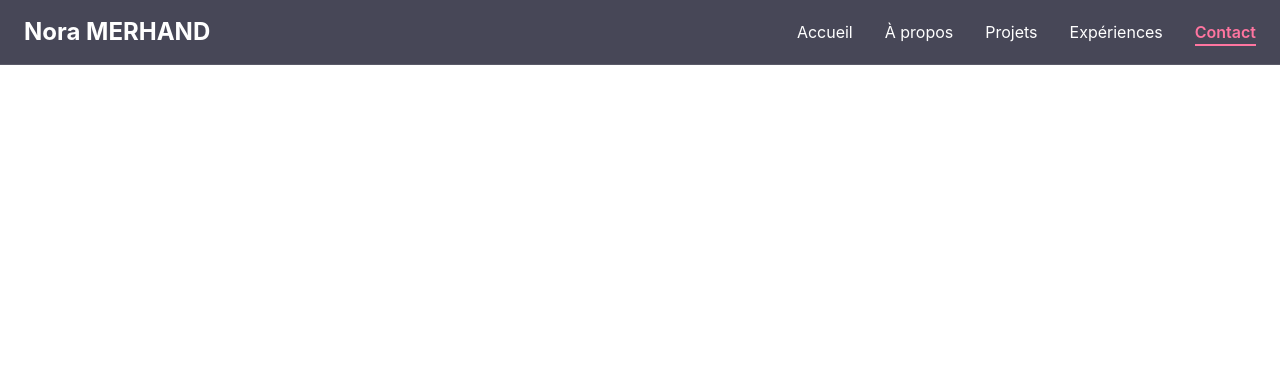
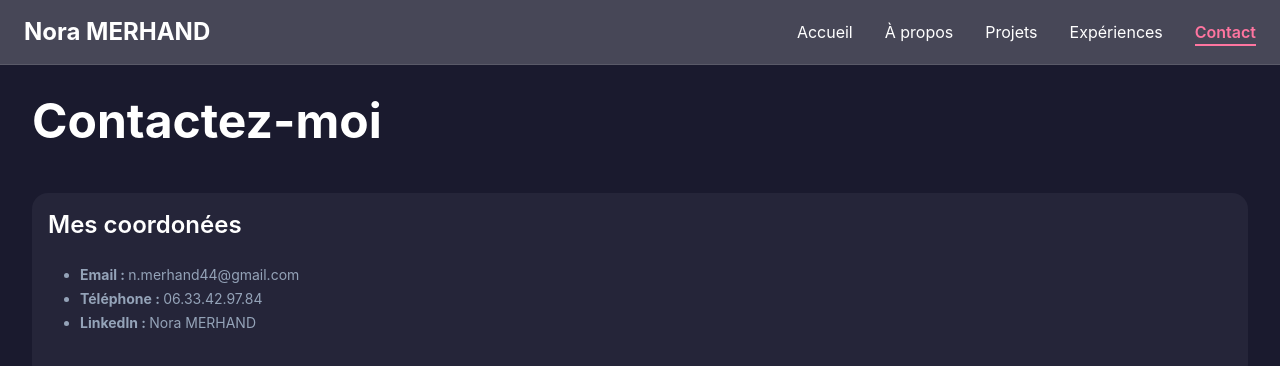
Before and after one commit to nmerhand/mon-portfolio, a React (Vite) app: page /contact in a window 1280 px wide. Shown: the top 366 px of the page. Built offline with nearby package versions, Linux system fonts and the light colour scheme.

Commit message:
Page de contact

```diff
--- a/src/components/Section.tsx
+++ /dev/null
@@ -1,18 +0,0 @@
-import React from 'react';
-
-interface SectionProps {
-    id: string;
-    title: string;
-    content: string;
-}
-
-const Section: React.FC<SectionProps> = ({ id, title, content }) => {
-    return (
-        <section id={id} className="py-20 px-6 text-center bg-gray-100">
-            <h2 className="text-3xl font-bold mb-6">{title}</h2>
-            <p className="max-w-3xl mx-auto text-lg">{content}</p>
-        </section>
-    );
-};
-
-export default Section;
--- a/src/pages/About.tsx
+++ b/src/pages/About.tsx
@@ -7,7 +7,7 @@ import { schools } from "../data/school";
 function About() {
     return (
         <div className="bg-[#1A1A2E] min-h-screen">
-            <div className="p-8">
+            <div className="p-8 cursor-default">
 
                 <section className="mb-12">
                     <h1 className="text-5xl font-bold text-white mb-8">À propos de moi</h1>
--- a/src/pages/Contact.tsx
+++ b/src/pages/Contact.tsx
@@ -1,6 +1,25 @@
 function Contact() {
     return (
-        <div></div>
+        <div className="bg-[#1A1A2E] min-h-screen">
+            <div className="p-8 cursor-default">
+
+                <section className="mb-12">
+                    <h1 className="text-5xl font-bold text-white mb-8">Contactez-moi</h1>
+
+                </section>
+
+                <section>
+                    <div className="my-5 p-4 bg-[#252539] rounded-2xl">
+                        <h3 className="text-2xl font-semibold text-white mb-6">Mes coordonées</h3>
+                        <ul className="list-disc ml-8 space-y-1 text-justify text-sm text-[#94A3B8] mb-8">
+                            <li><strong>Email : </strong>n.merhand44@gmail.com</li>
+                            <li><strong>Téléphone : </strong>06.33.42.97.84</li>
+                            <li><strong>Linkedln : </strong><a href="https://www.linkedin.com/in/nora-merhand-a372432aa/" className="hover:text-pink-400 transition">Nora MERHAND</a></li>
+                        </ul>
+                    </div>
+                </section>
+            </div>
+        </div>
     )
 }
 
--- a/src/pages/Experiences.tsx
+++ b/src/pages/Experiences.tsx
@@ -4,7 +4,7 @@ import { experiences } from "../data/experiences"
 
 function Experiences() {
     return (
-        <div className="bg-[#1A1A2E] min-h-screen">
+        <div className="bg-[#1A1A2E] min-h-screen cursor-default">
             <div className="pb-12 h-screen w-full flex flex-col justify-center items-center text-center">
                 <h1 className="text-5xl md:text-6xl font-bold text-white mb-4">Mes Expériences</h1>
                 <p className="text-lg md:text-xl text-[#94A3B8] max-w-2xl mx-auto mb-8">
--- a/src/pages/Home.tsx
+++ b/src/pages/Home.tsx
@@ -7,7 +7,7 @@ function Home() {
     const [isVisible, setIsVisible] = useState(false);
 
     return (
-        <div className="h-[calc(100vh-65px)] bg-[#1A1A2E] w-full flex flex-col justify-center items-center text-center relative overflow-hidden">
+        <div className="h-[calc(100vh-65px)] bg-[#1A1A2E] w-full flex flex-col justify-center items-center text-center relative overflow-hidden cursor-default">
             <div className="absolute inset-0 bg-[#1A1A2F]/50"></div>
 
             <div className="relative z-10 px-4">
--- a/src/pages/Projects.tsx
+++ b/src/pages/Projects.tsx
@@ -15,7 +15,7 @@ function Projects() {
     }
 
     return (
-        <div className="bg-[#1A1A2E] min-h-screen">
+        <div className="bg-[#1A1A2E] min-h-screen cursor-default">
             <div className="pb-12 h-screen w-full flex flex-col justify-center items-center text-center">
                 <h1 className="text-5xl md:text-6xl font-bold text-white mb-4">Mes Projets</h1>
                 <p className="text-lg md:text-xl text-[#94A3B8] max-w-2xl mx-auto mb-8">
```
